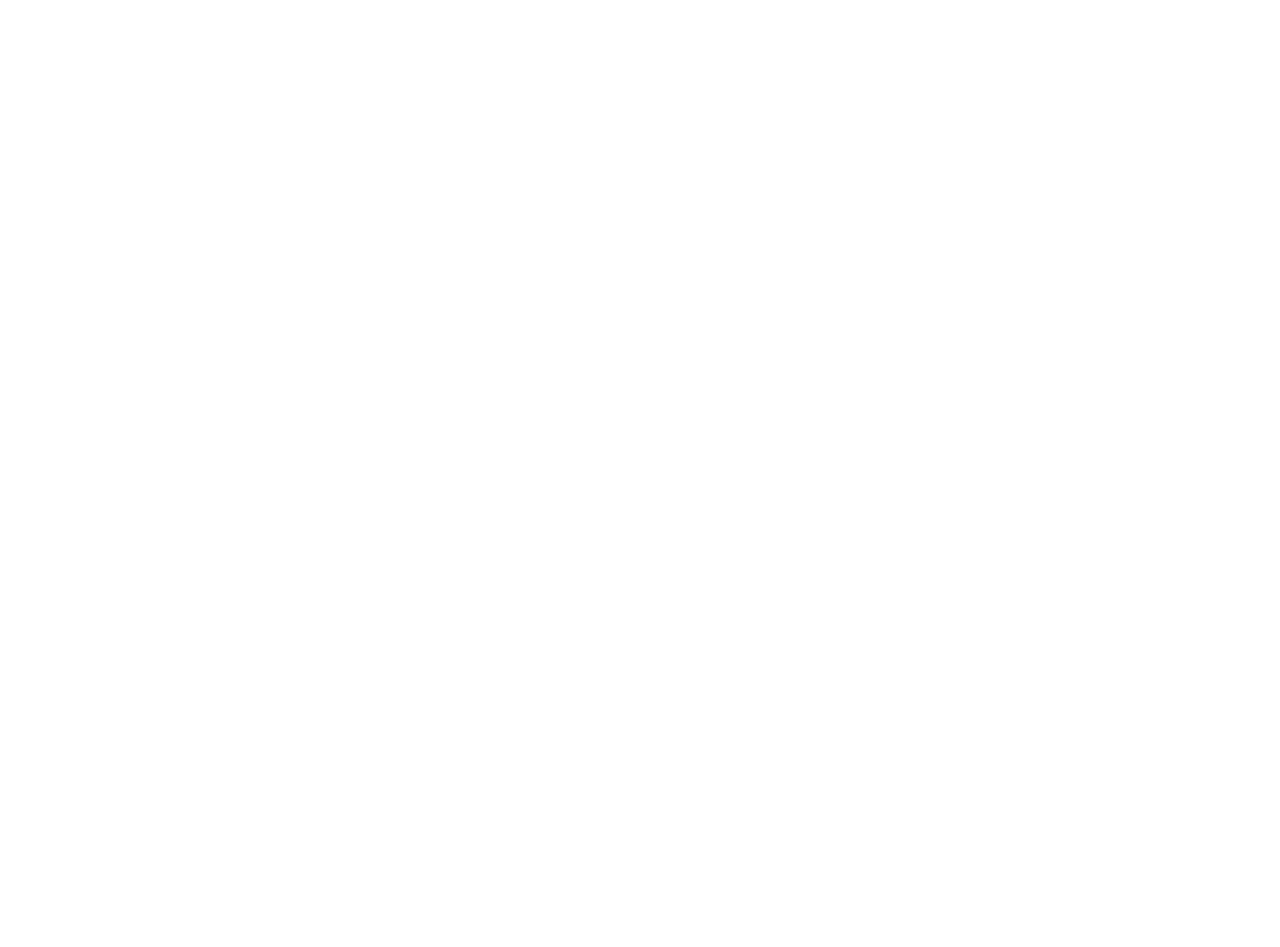
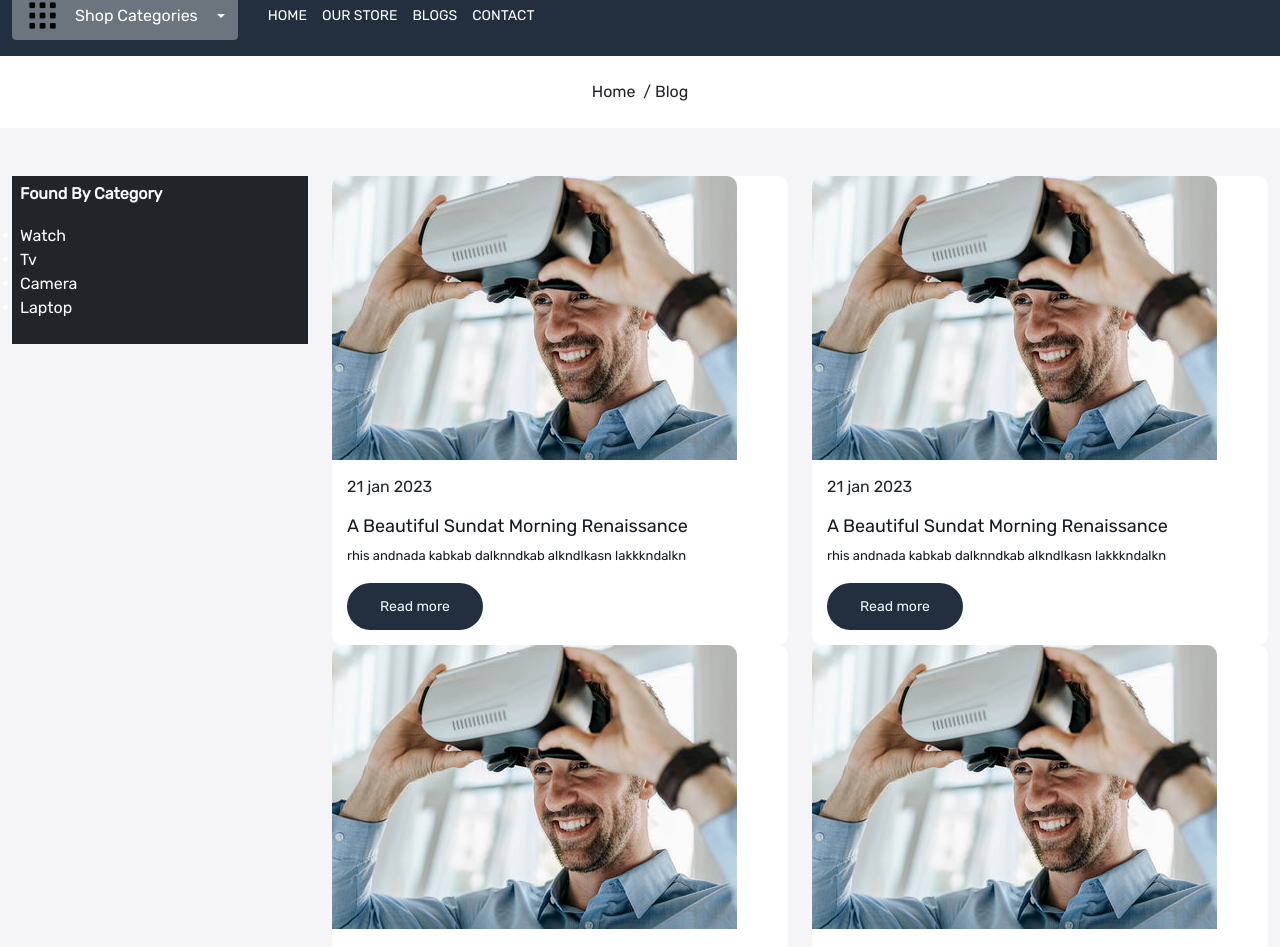
Before and after one commit to AmirAnsari432/E_Commerce_App, a React (Create React App) app: page /blogs in a window 1280 px wide. Before the commit this address had no page. Shown: the part 177-1124 px from the top of the page. Before the commit the page ends 800 px from the top, so only its background shows below. Built offline with nearby package versions, Linux system fonts and the light colour scheme.

Commit message:
Blog page

```diff
--- a/src/App.css
+++ b/src/App.css
@@ -12,7 +12,7 @@
   --color-bf4800: #bf4800;
   --color-f5f5f7: #f5f5f7;
   --color-ededed: #ededed;
-  --color-77777: #777777;
+  --color-777777: #777777;
   --color-131921: #131921;
   --color-1c1c1b: #1c1c1b;
 
@@ -457,7 +457,7 @@
   list-style-type: none;
   font-size: 13px;
   line-height: 30px;
-  color: var(--color-77777);
+  color: var(--color-777777);
   cursor: pointer;
 }
 
@@ -517,4 +517,42 @@
   cursor: pointer;
 
 
+
 }
+
+
+
+.gr-12 {
+  width: 100%;
+}
+
+.gr-6 {
+  width: 48%;
+}
+
+.gr-4 {
+  width: 30%;
+}
+
+.gr-3 {
+  width: 24%;
+}
+
+.gr-12 .product-card {
+  display: flex;
+  gap: 20x;
+}
+
+.gr-12 .product-card .product-image {
+  width: 275px;
+
+}
+
+.gr-6 .product-image {
+  width: 100%;
+}
+
+.gr-6 .product-image img {
+  margin: auto;
+  display: flex;
+}
--- a/src/App.js
+++ b/src/App.js
@@ -5,6 +5,7 @@
 import About from "./pages/About";
 import Contact from "./pages/Contact";
 import OurStore from "./pages/OurStore";
+import Blog from "./pages/Blog";
 
 function App() {
   return (
@@ -16,6 +17,7 @@
             <Route path="about" element={<About />} />
             <Route path="contact" element={<Contact />} />
             <Route path="store" element={<OurStore />} />
+            <Route path="blogs" element={<Blog />} />
           </Route>
         </Routes>
       </BrowserRouter>
--- a/src/component/BlogCard.js
+++ b/src/component/BlogCard.js
@@ -3,7 +3,6 @@
 
 const BlogCard = () => {
   return (
-    <div className="col-3">
     <div className="blog-card">
       <div className="card-image">
         <img src="images/blog-1.jpg" className="img-fluid" alt="blog" />
@@ -15,10 +14,8 @@
           rhis andnada kabkab dalknndkab alkndlkasn lakkkndalkn
         </p>
         <Link to="/" className="button">
-            {" "}
           Read more
         </Link>
-        </div>
       </div>
     </div>
   );
--- a/src/component/Header.js
+++ b/src/component/Header.js
@@ -151,7 +151,7 @@
                     <NavLink className="text-white" to="/store">
                       Our Store
                     </NavLink>
-                    <NavLink className="text-white" to="/">
+                    <NavLink className="text-white" to="/blogs">
                       Blogs
                     </NavLink>
                     <NavLink className="text-white" to="/conatct">
--- /dev/null
+++ b/src/pages/Blog.js
@@ -0,0 +1,51 @@
+import React from "react";
+import BlogCard from "../component/BlogCard";
+import BreadCrum from "../component/BreadCrum";
+
+const Blog = () => {
+  return (
+    <>
+      <BreadCrum title="Blog" />
+      <div className="blog-wrapper home-wrapper-2 py-5">
+        <div className="container-xxl">
+          <div className="row">
+            <div className="col-3">
+              <div className="fliter-card bg-dark text-white p-2  mb-3">
+                <h3 className="filter-title text-light">Found By Category</h3>
+                <div className="">
+                  <ul className="ps-0">
+                    <li>Watch </li>
+                    <li>Tv</li>
+                    <li>Camera</li>
+                    <li>Laptop</li>
+                  </ul>
+                </div>
+              </div>
+            </div>
+            <div className="col-9">
+              <div className="row">
+                <div className="col-6">
+                  <BlogCard />
+                </div>
+                <div className="col-6">
+                  <BlogCard />
+                </div>
+                <div className="col-6">
+                  <BlogCard />
+                </div>
+                <div className="col-6">
+                  <BlogCard />
+                </div>
+                <div className="col-6">
+                  <BlogCard />
+                </div>
+              </div>
+            </div>
+          </div>
+        </div>
+      </div>
+    </>
+  );
+};
+
+export default Blog;
--- a/src/pages/Home.js
+++ b/src/pages/Home.js
@@ -347,10 +347,21 @@
             <div className="col-12">
               <h3 className="section-heading">Our Latest Blogs</h3>
             </div>
-            <BlogCard />
-            <BlogCard />
-            <BlogCard />
-            <BlogCard />
+            <div className="col-3">
+              <BlogCard />
+            </div>
+            <div className="col-3">
+              <BlogCard />
+            </div>
+            <div className="col-3">
+              <BlogCard />
+            </div>
+            <div className="col-3">
+              <BlogCard />
+            </div>
+            <div className="col-3">
+              <BlogCard />
+            </div>
           </div>
         </div>
       </section>
--- a/src/pages/OurStore.js
+++ b/src/pages/OurStore.js
@@ -247,7 +247,7 @@
                         }}
                         src="images/gr-1.png"
                         className="d-block img-fluid gr-img"
-                        alt="gr1"
+                        alt="gr-3"
                       />
                       <img
                         onClick={() => {
@@ -255,7 +255,7 @@
                         }}
                         src="images/gr-2.png"
                         className="d-block img-fluid gr-img"
-                        alt="gr2"
+                        alt="gr-4"
                       />
                       <img
                         onClick={() => {
@@ -263,7 +263,7 @@
                         }}
                         src="images/gr-3.png"
                         className="d-block img-fluid gr-img"
-                        alt="gr3"
+                        alt="gr-6"
                       />
                       <img
                         onClick={() => {
@@ -271,14 +271,14 @@
                         }}
                         src="images/gr-4.png"
                         className="d-block img-fluid gr-img"
-                        alt="gr4"
+                        alt="gr-12"
                       />
                     </div>
                   </div>
                 </div>
               </div>
-              <div className="product-list pb-5">
-                <div className="d-flex flex-wrap">
+              <div className="product-list py-5">
+                <div className="d-flex gap-10 flex-wrap">
                   <ProductCard grid={grid} />
                 </div>
               </div>
```
Lines whose indentation alone changed are shown as unchanged.
